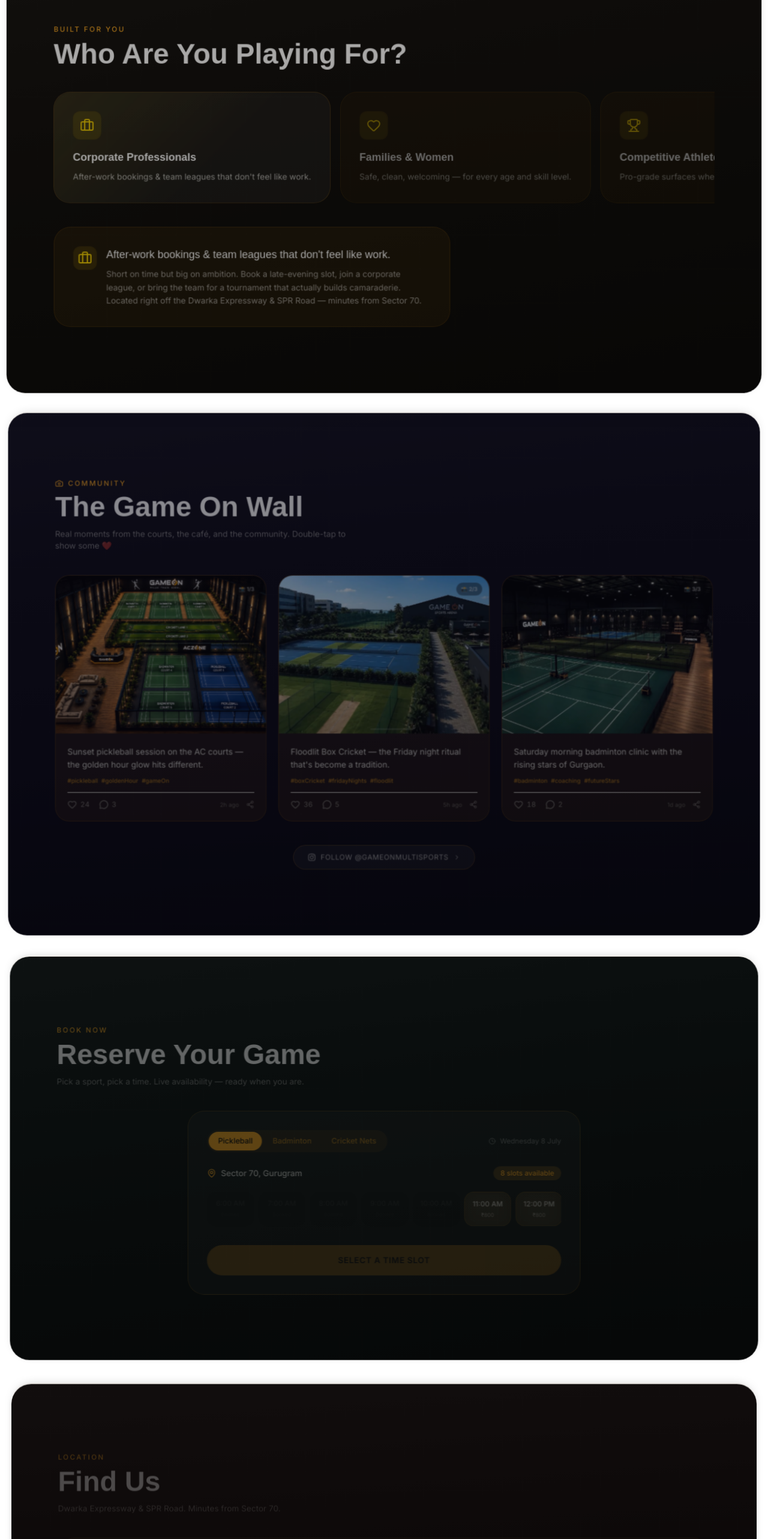
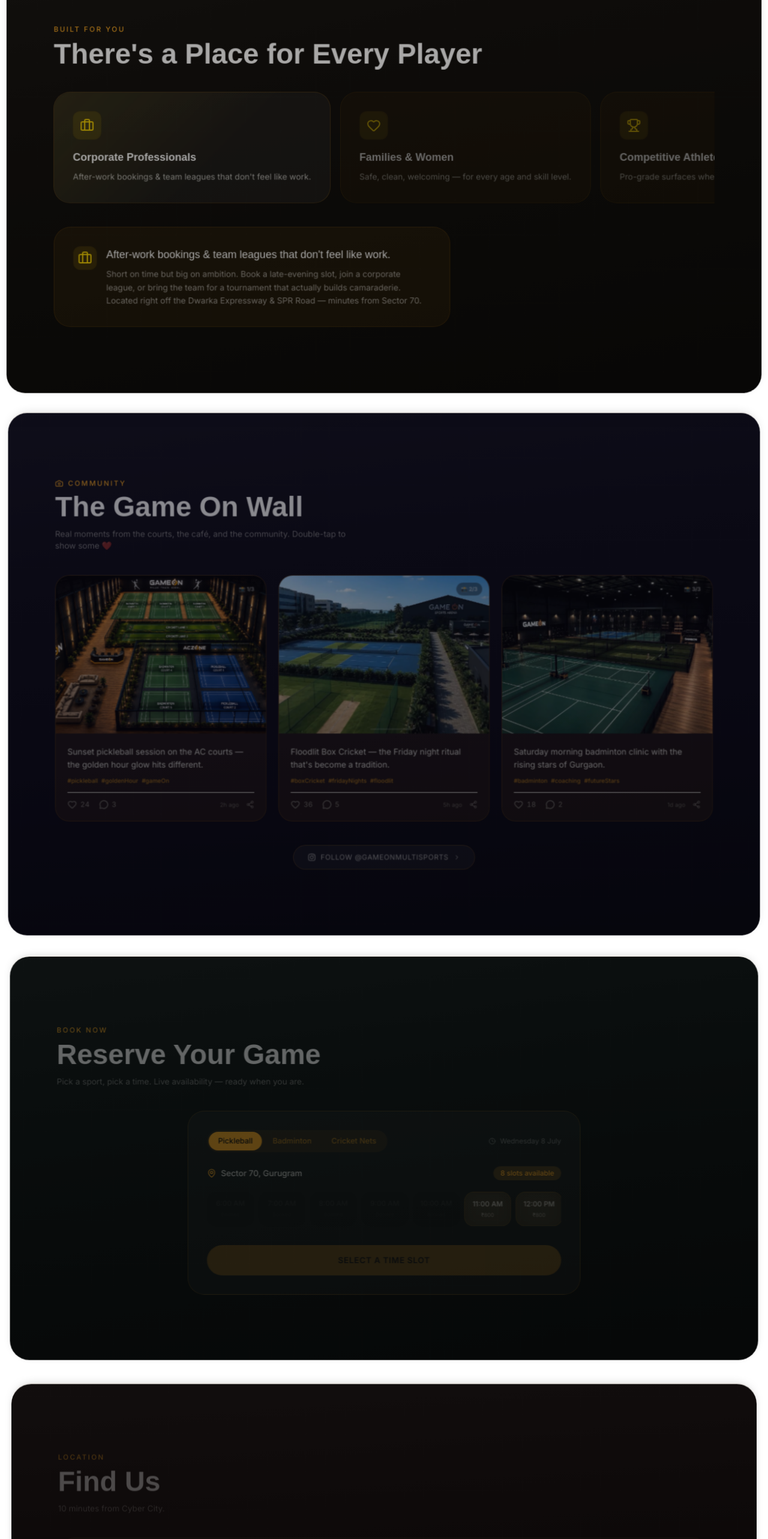
Before and after one commit to ozontrix/gameon, a Next.js app: page / in a window 1280 px wide. Shown: the part 3250-5816 px from the top of the page at 60% size. Built offline with nearby package versions, Linux system fonts and the light colour scheme.

Commit message:
more changeswww33

```diff
--- a/src/components/AudienceSection.tsx
+++ b/src/components/AudienceSection.tsx
@@ -79,7 +79,7 @@
       >
         <span className="text-xs tracking-[0.2em] uppercase text-go-brand font-medium">Built For You</span>
         <h2 className="text-3xl lg:text-4xl xl:text-5xl font-display font-bold text-go-white mt-2">
-          Who Are You Playing For?
+          There&apos;s a Place for Every Player
         </h2>
       </motion.div>
 
--- a/src/components/LocationSection.tsx
+++ b/src/components/LocationSection.tsx
@@ -67,7 +67,7 @@
           Find Us
         </h2>
         <p className="text-sm text-go-off/50 mt-3 max-w-lg">
-          Dwarka Expressway & SPR Road. Minutes from Sector 70.
+          10 minutes from Cyber City.
         </p>
       </motion.div>
 
@@ -151,7 +151,7 @@
                 <Car className="w-4 h-4 text-go-brand mt-0.5 shrink-0" />
                 <div>
                   <span className="text-sm text-go-off/80 font-medium">Dwarka Expressway & SPR Road</span>
-                  <p className="text-xs text-go-off/40 mt-0.5">Minutes from Sector 70</p>
+                  <p className="text-xs text-go-off/40 mt-0.5">10 min from Cyber City</p>
                 </div>
               </motion.div>
               <motion.div
```
